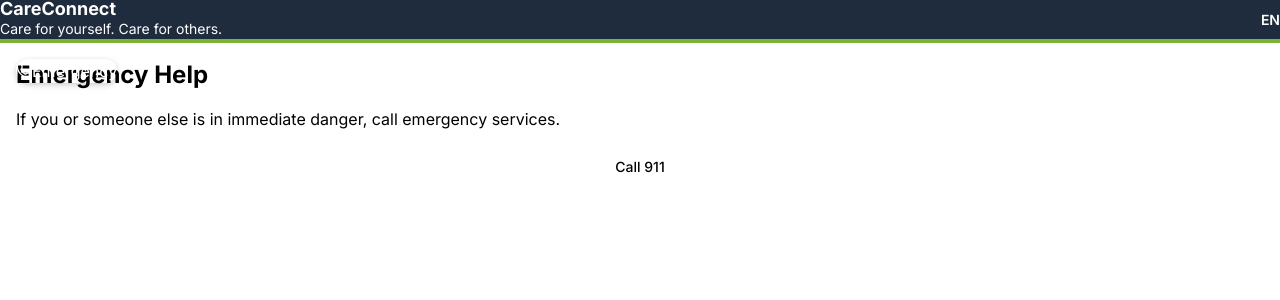
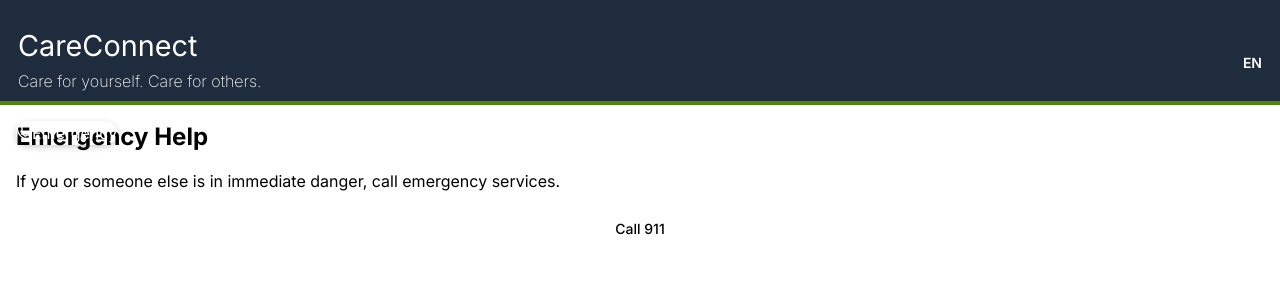
Before and after one commit to yashrajp84/Care-Connect, a Next.js app: page /emergency in a window 1280 px wide. Shown: the top 300 px of the page. Built offline with nearby package versions, Linux system fonts and the light colour scheme.

Commit message:
minor Ui fixes

```diff
--- a/src/app/globals.css
+++ b/src/app/globals.css
@@ -5,5 +5,5 @@
 @import '../styles/tokens.css';
 
 :root {
-  --color-accent: #79B435;
+  --color-accent: #4F8609;
 }
--- a/src/app/page.tsx
+++ b/src/app/page.tsx
@@ -21,7 +21,7 @@ export default function Home() {
 
   return (
     <main className="p-4 pb-32 space-y-6">
-      <h1 className="text-center text-lg font-semibold mt-2">
+      <h1 className="text-left font-size-48px font-semibold ">
         Tell us what you are witnessing, and we help you connect
       </h1>
       <div className="grid grid-cols-1 gap-4 sm:grid-cols-2">
--- a/src/components/FooterNav.tsx
+++ b/src/components/FooterNav.tsx
@@ -24,7 +24,6 @@ export function FooterNav() {
           </Link>
         ))}
       </nav> as JSX.Element
-      <div className={styles.footerText}>www.careconnectnrch.com.au</div>
     </>
   )
 }
--- a/src/components/Header.module.css
+++ b/src/components/Header.module.css
@@ -2,18 +2,24 @@
   background-color: #1f2c3e;
   color: #fff;
   border-bottom: 4px solid var(--color-accent);
-  padding: var(--spacing-md);
+  padding-top: 2rem;
+  padding-left: 18px;
+  padding-right: 18px;
+  padding-bottom: 8px;
   display: flex;
   align-items: center;
   justify-content: space-between;
+
 }
 .title {
-  font-weight: 700;
-  font-size: 1.125rem;
+  font-weight: 400;
+  font-size: 1.8rem;
   line-height: 1;
 }
 .subtitle {
-  font-size: 0.875rem;
+  padding-top: 8px;
+  font-size: 1rem;
+  font-weight: 200;
 }
 .langButton {
   font-size: 0.875rem;
```
